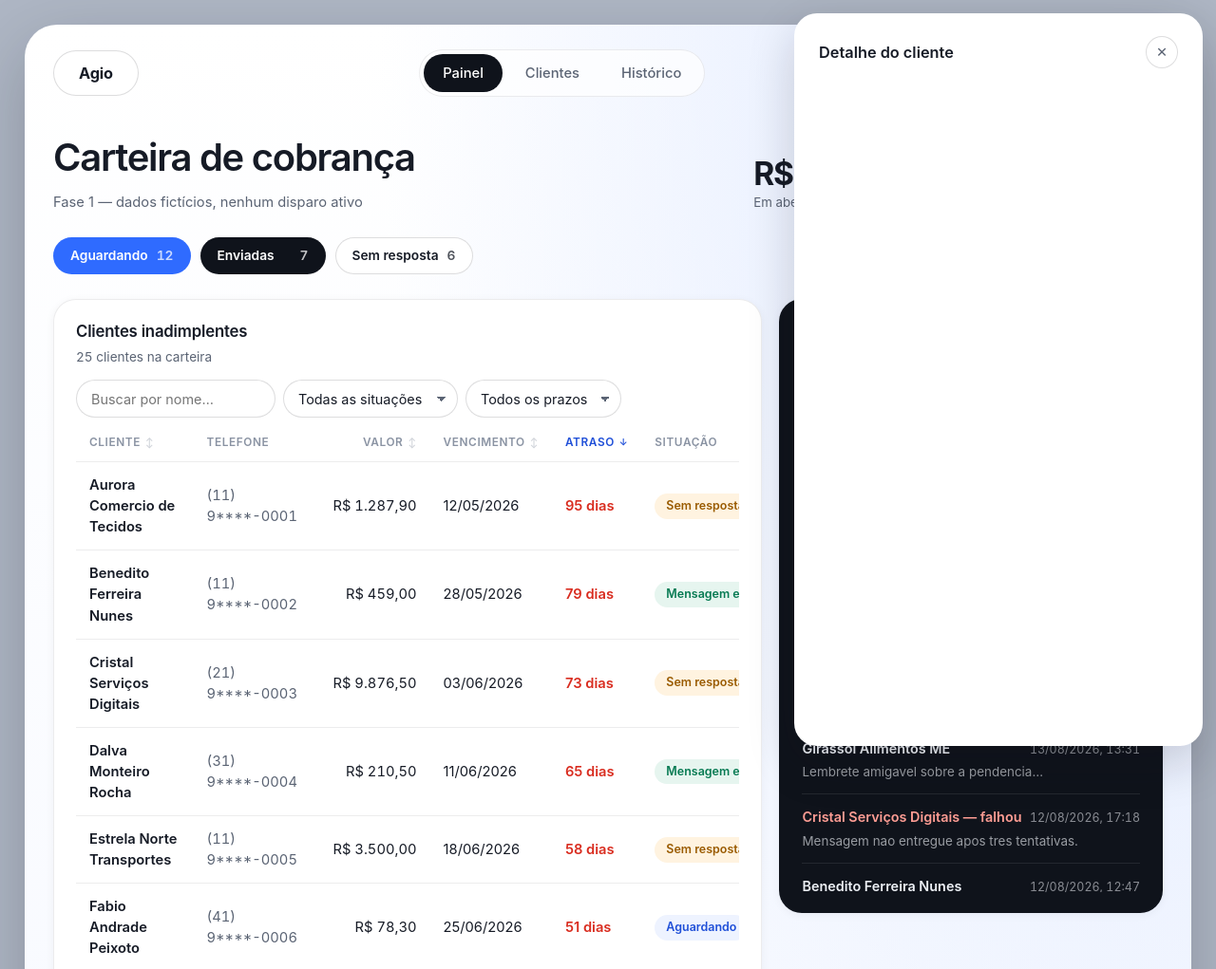
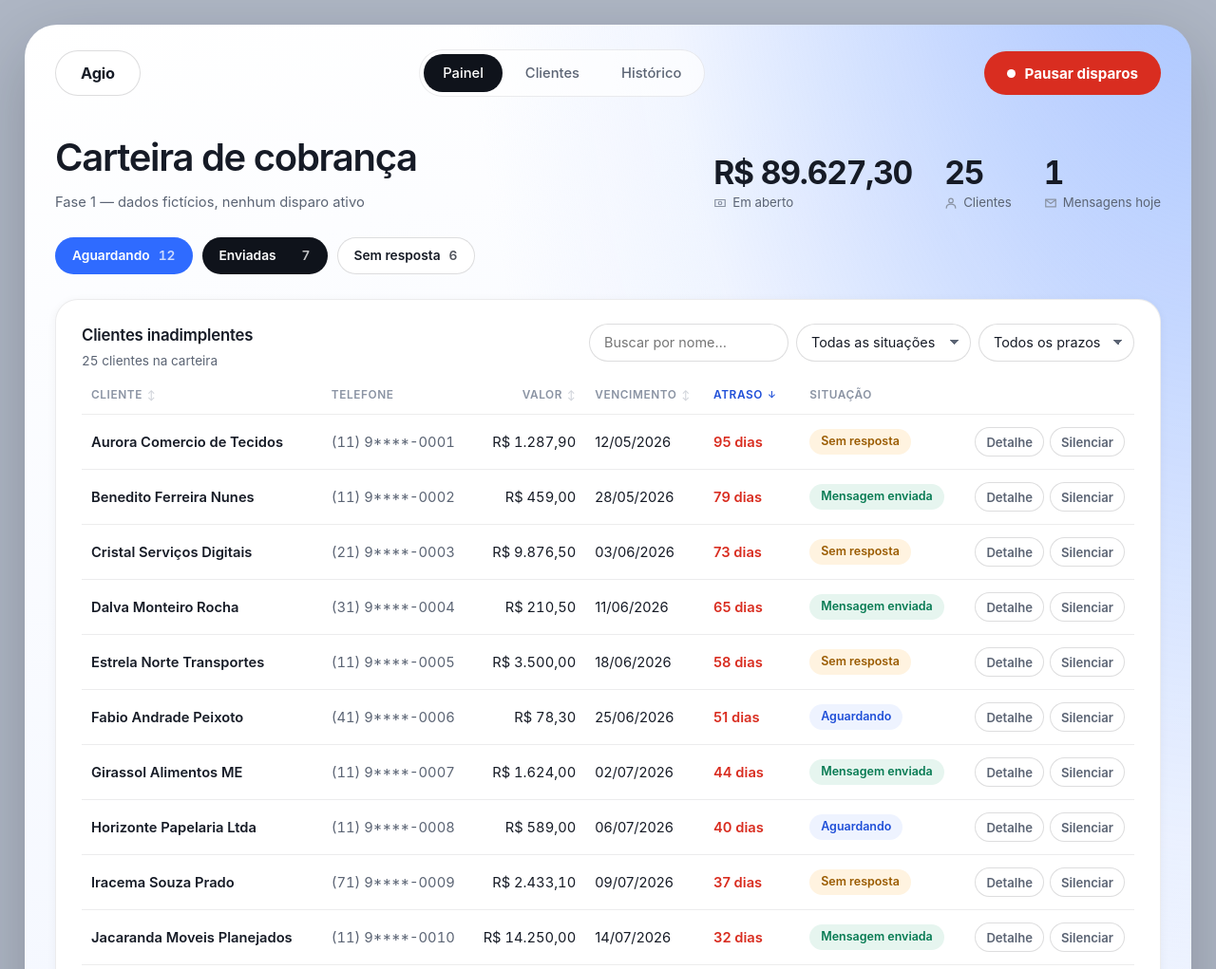
Before and after one commit to AgioDashboard/Plataformadecobran-a, a website with bundled scripts: page index.html in a window 1280 px wide. Shown: the top 1021 px of the page at 95% size. Built offline with nearby package versions, Linux system fonts and the light colour scheme.

Commit message:
Corrige gaveta sempre visivel e aproxima o painel da referencia
O atributo hidden nao surtia efeito na gaveta porque .gaveta define
display:flex, que vence o display:none da folha do navegador. Passa a
forcar [hidden] com !important.

Ajustes visuais: moldura mais larga com degrade azul mais presente,
tabela deixa de transbordar o cartao (a coluna de acoes estava fora da
area visivel), telefone sem quebra de linha, icones nas metricas e
cartao do historico acompanhando a altura da tabela.

Co-Authored-By: Claude Opus 5 <noreply@anthropic.com>

```diff
--- a/app.js
+++ b/app.js
@@ -160,7 +160,8 @@ function linhaDeCliente(cliente, hoje) {
   const silenciar = document.createElement('button');
   silenciar.type = 'button';
   silenciar.className = silenciado ? 'botao-linha botao-linha-ativo' : 'botao-linha';
-  silenciar.textContent = silenciado ? 'Reativar' : 'Não perturbe';
+  // Verbo curto no botao; o estado em si aparece na etiqueta da linha.
+  silenciar.textContent = silenciado ? 'Reativar' : 'Silenciar';
   silenciar.setAttribute(
     'aria-label',
     silenciado
--- a/estilos.css
+++ b/estilos.css
@@ -52,6 +52,13 @@
   box-sizing: border-box;
 }
 
+/* Qualquer regra de display com classe vence o display:none que o atributo
+   hidden aplica pela folha do navegador. Sem isto, .gaveta { display: flex }
+   deixa a gaveta visivel mesmo com hidden. */
+[hidden] {
+  display: none !important;
+}
+
 html {
   scroll-behavior: smooth;
 }
@@ -70,13 +77,13 @@ body {
 /* A moldura reproduz o "aplicativo flutuante" da referencia: um bloco
    arredondado com degrade proprio, apoiado sobre o fundo neutro. */
 .moldura {
-  max-width: 1240px;
+  max-width: 1460px;
   margin: 0 auto;
-  padding: 26px 30px 34px;
+  padding: 26px 32px 36px;
   border-radius: var(--raio-moldura);
   background:
-    radial-gradient(120% 90% at 100% 0%, var(--azul-100) 0%, transparent 58%),
-    linear-gradient(180deg, #ffffff 0%, var(--azul-050) 100%);
+    radial-gradient(88% 74% at 102% -10%, #9dbcff 0%, rgba(157, 188, 255, 0.55) 30%, rgba(214, 227, 255, 0.3) 55%, transparent 74%),
+    linear-gradient(165deg, #ffffff 0%, #f2f6ff 42%, #e6eeff 100%);
   box-shadow: var(--sombra-moldura);
 }
 
@@ -234,9 +241,23 @@ body {
 }
 
 .numero-rotulo {
-  margin-top: 2px;
+  display: inline-flex;
+  gap: 6px;
+  align-items: center;
+  margin-top: 3px;
   color: var(--texto-medio);
   font-size: 0.83rem;
+}
+
+.numero-icone {
+  width: 14px;
+  height: 14px;
+  flex: none;
+  fill: none;
+  stroke: var(--texto-fraco);
+  stroke-width: 1.4;
+  stroke-linecap: round;
+  stroke-linejoin: round;
 }
 
 /* ---------- Barras de composicao ---------- */
@@ -301,14 +322,14 @@ body {
 
 .grade {
   display: grid;
-  grid-template-columns: minmax(0, 1.85fr) minmax(280px, 1fr);
+  grid-template-columns: minmax(0, 2.45fr) minmax(300px, 1fr);
   gap: var(--gap);
   margin-top: 26px;
-  align-items: start;
+  align-items: stretch;
 }
 
 .cartao {
-  padding: 22px 24px;
+  padding: 26px 28px;
   border-radius: var(--raio-cartao);
   background: var(--superficie);
   box-shadow: var(--sombra-cartao), inset 0 0 0 1px var(--borda);
@@ -425,7 +446,7 @@ body {
 }
 
 .tabela th {
-  padding: 0 14px 10px;
+  padding: 0 10px 10px;
   border-bottom: 1px solid var(--borda);
   color: var(--texto-fraco);
   font-size: 0.74rem;
@@ -486,7 +507,7 @@ th[aria-sort="descending"] .ordenador {
 }
 
 .tabela td {
-  padding: 13px 14px;
+  padding: 13px 10px;
   border-bottom: 1px solid var(--borda);
   vertical-align: middle;
 }
@@ -503,7 +524,10 @@ th[aria-sort="descending"] .ordenador {
   background: var(--azul-050);
 }
 
+/* Sem largura minima o nome quebra em tres linhas e as alturas de linha
+   ficam irregulares. */
 .celula-nome {
+  min-width: 190px;
   font-weight: 570;
 }
 
@@ -515,6 +539,7 @@ th[aria-sort="descending"] .ordenador {
 .telefone {
   color: var(--texto-medio);
   font-variant-numeric: tabular-nums;
+  white-space: nowrap;
 }
 
 .atraso-vencido {
@@ -575,11 +600,12 @@ th[aria-sort="descending"] .ordenador {
   display: flex;
   gap: 6px;
   justify-content: flex-end;
+  white-space: nowrap;
 }
 
 .botao-linha {
-  min-height: 32px;
-  padding: 0 13px;
+  min-height: 31px;
+  padding: 0 11px;
   border: 1px solid var(--borda-forte);
   border-radius: var(--raio-pilula);
   background: var(--superficie);
@@ -618,11 +644,19 @@ th[aria-sort="descending"] .ordenador {
 /* ---------- Historico (cartao escuro) ---------- */
 
 .historico {
+  flex: 1;
   margin: 0;
   padding: 0;
-  max-height: 560px;
+  min-height: 0;
   overflow-y: auto;
   list-style: none;
+}
+
+/* O cartao escuro acompanha a altura da tabela em vez de deixar vazio. */
+.cartao-escuro {
+  display: flex;
+  flex-direction: column;
+  max-height: 860px;
 }
 
 .historico li {
@@ -923,7 +957,8 @@ th[aria-sort="descending"] .ordenador {
 
 /* ---------- Responsivo ---------- */
 
-@media (max-width: 1080px) {
+/* Empilha antes de a tabela ficar espremida a ponto de transbordar. */
+@media (max-width: 1280px) {
   .grade {
     grid-template-columns: minmax(0, 1fr);
   }
--- a/index.html
+++ b/index.html
@@ -43,15 +43,33 @@
           <div class="numerao">
             <div class="numero">
               <span id="total-divida" class="numero-valor">—</span>
-              <span class="numero-rotulo">Em aberto</span>
+              <span class="numero-rotulo">
+                <svg class="numero-icone" viewBox="0 0 16 16" aria-hidden="true">
+                  <path d="M2 4h12v8H2z" />
+                  <circle cx="8" cy="8" r="2" />
+                </svg>
+                Em aberto
+              </span>
             </div>
             <div class="numero">
               <span id="total-clientes" class="numero-valor">—</span>
-              <span class="numero-rotulo">Clientes</span>
+              <span class="numero-rotulo">
+                <svg class="numero-icone" viewBox="0 0 16 16" aria-hidden="true">
+                  <circle cx="8" cy="5" r="2.6" />
+                  <path d="M2.5 14c0-3 2.5-4.6 5.5-4.6s5.5 1.6 5.5 4.6" />
+                </svg>
+                Clientes
+              </span>
             </div>
             <div class="numero">
               <span id="total-enviadas" class="numero-valor">—</span>
-              <span class="numero-rotulo">Mensagens hoje</span>
+              <span class="numero-rotulo">
+                <svg class="numero-icone" viewBox="0 0 16 16" aria-hidden="true">
+                  <path d="M2 3.5h12v9H2z" />
+                  <path d="M2 4l6 4.5L14 4" />
+                </svg>
+                Mensagens hoje
+              </span>
             </div>
           </div>
         </section>
```
